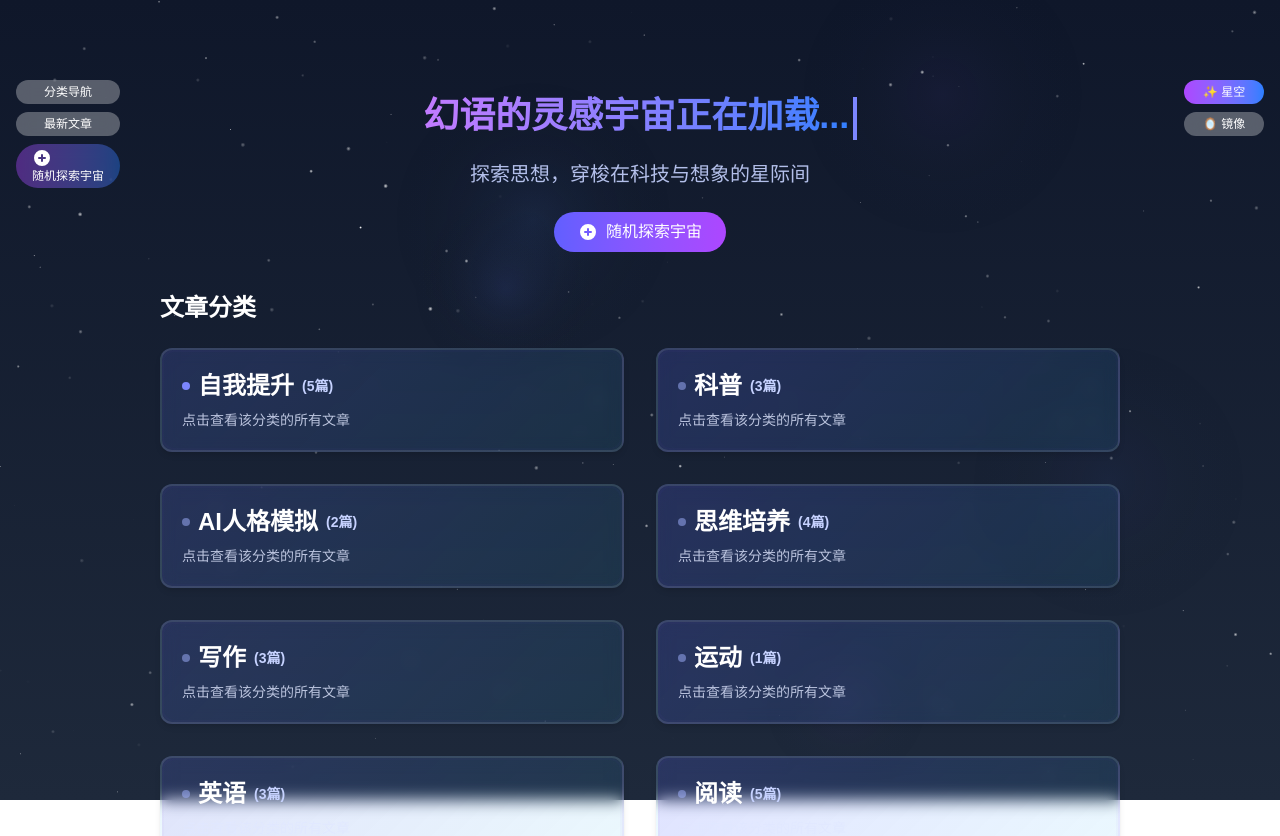
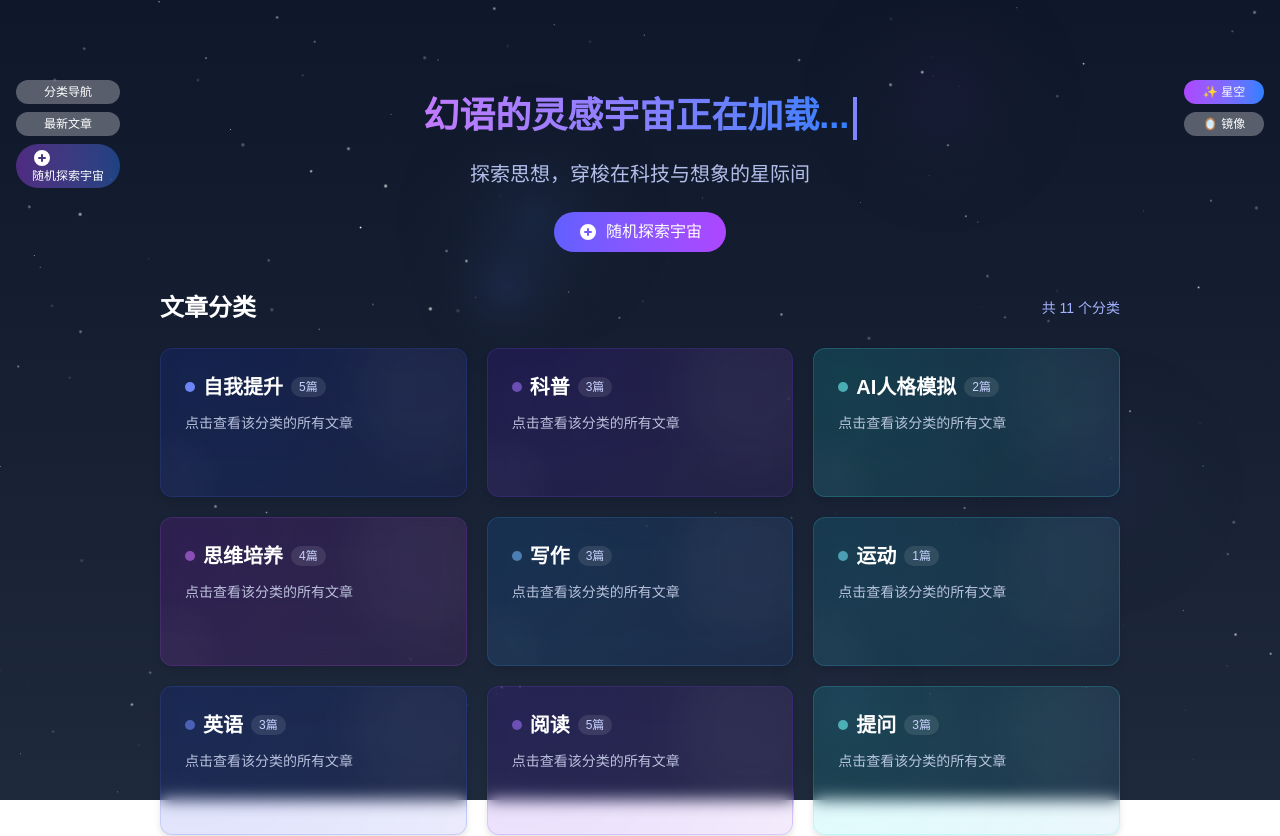
Before and after one commit to coni555/blog, a Next.js app: page / in a window 1280 px wide. Shown: the top 836 px of the page. Built offline with nearby package versions, Linux system fonts and the light colour scheme.

Commit message:
增强分类界面：添加新的CategoryFeatureCard组件，优化布局为响应式三列网格

```diff
--- /dev/null
+++ b/app/components/CategoryFeatureCard.tsx
@@ -0,0 +1,99 @@
+'use client';
+
+import React, { useState } from 'react';
+import Link from 'next/link';
+
+interface CategoryFeatureCardProps {
+  category: string;
+  articleCount: number;
+  onClick?: () => void;
+  isActive?: boolean;
+  index: number;
+}
+
+const CategoryFeatureCard: React.FC<CategoryFeatureCardProps> = ({
+  category,
+  articleCount,
+  onClick,
+  isActive = false,
+  index
+}) => {
+  const [isHovered, setIsHovered] = useState(false);
+
+  // 基于索引生成独特的渐变色
+  const generateGradient = (idx: number) => {
+    const hues = [
+      [230, 240], // 蓝色系
+      [260, 270], // 紫色系
+      [180, 200], // 青色系
+      [280, 290], // 紫红色系
+      [210, 220], // 蓝紫色系
+      [190, 200], // 青蓝色系
+    ];
+
+    const hueSet = hues[idx % hues.length];
+    const primary = hueSet[0];
+    const secondary = hueSet[1];
+
+    return {
+      background: `radial-gradient(circle at 10% 20%, hsla(${primary}, 85%, 50%, 0.15), hsla(${secondary}, 75%, 55%, 0.1))`,
+      border: `hsla(${primary}, 80%, 60%, ${isHovered ? 0.5 : 0.2})`,
+      glow: `hsla(${primary}, 90%, 65%, 0.6)`,
+      dot: `hsla(${primary}, 90%, 70%, ${isActive ? 1 : 0.6})`
+    };
+  };
+
+  const colors = generateGradient(index);
+
+  return (
+    <div
+      className={`relative overflow-hidden rounded-xl border backdrop-blur-sm p-6 transition-all duration-300 cursor-pointer select-none`}
+      style={{
+        background: colors.background,
+        borderColor: colors.border,
+        transform: isHovered ? 'translateY(-8px)' : 'translateY(0)',
+        boxShadow: isHovered ? `0 15px 30px rgba(0,0,0,0.2), 0 0 15px ${colors.glow}` : '0 4px 6px rgba(0,0,0,0.1)'
+      }}
+      onMouseEnter={() => setIsHovered(true)}
+      onMouseLeave={() => setIsHovered(false)}
+      onClick={onClick}
+    >
+      {/* 背景装饰 */}
+      <div className="absolute -right-10 -top-10 w-40 h-40 bg-white/5 rounded-full blur-xl opacity-70"></div>
+      <div className="absolute -left-10 -bottom-10 w-24 h-24 bg-white/5 rounded-full blur-lg opacity-50"></div>
+
+      <div className="relative z-10">
+        {/* 分类标题区域 */}
+        <div className="flex items-center mb-3">
+          <span
+            className="w-2.5 h-2.5 rounded-full mr-2"
+            style={{ backgroundColor: colors.dot }}
+          ></span>
+          <h3 className="text-xl font-semibold text-white">{category}</h3>
+          <span className="ml-2 px-2 py-0.5 text-xs rounded-full bg-white/10 text-indigo-200">
+            {articleCount}篇
+          </span>
+        </div>
+
+        {/* 提示文本 */}
+        <p className="text-sm text-indigo-100/80 mb-3">点击查看该分类的所有文章</p>
+
+        {/* 悬停时显示的按钮 */}
+        <div
+          className={`mt-2 inline-flex items-center text-xs text-indigo-300 transition-all duration-300 ${isHovered ? 'opacity-100' : 'opacity-0'}`}
+        >
+          <span>浏览全部</span>
+          <svg className="w-3.5 h-3.5 ml-1 transition-transform duration-300"
+            style={{ transform: isHovered ? 'translateX(3px)' : 'translateX(0)' }}
+            fill="none" stroke="currentColor" viewBox="0 0 24 24"
+            xmlns="http://www.w3.org/2000/svg"
+          >
+            <path strokeLinecap="round" strokeLinejoin="round" strokeWidth="2" d="M13 7l5 5m0 0l-5 5m5-5H6"></path>
+          </svg>
+        </div>
+      </div>
+    </div>
+  );
+};
+
+export default CategoryFeatureCard;
--- a/app/page.tsx
+++ b/app/page.tsx
@@ -11,6 +11,7 @@ import GlassCard from './components/GlassCard';
 import Carousel3D from './components/Carousel3D';
 import SimpleCard from './components/SimpleCard';
 import DataFlowBackground from './components/DataFlowBackground';
+import CategoryFeatureCard from './components/CategoryFeatureCard';
 import { getLinkHref, getNavigationUrl } from './utils/urlHelper';
 
 // 定义文章类型（与详情页一致）
@@ -368,50 +369,17 @@ export default function Home() {
   // 渲染分类卡片
   const renderCategoryCards = () => {
     return (
-      <div className="grid grid-cols-1 gap-8 md:grid-cols-2 mb-12">
-        {categories.map((category, categoryIndex) => {
-          const categoryGradient = generateGradient(categoryIndex, categories.length);
-
-          if (theme === '镜像' && isMounted) {
-            return (
-              <GlassCard
-                key={category}
-                className="cursor-pointer"
-                intensity={1.1}
-                onClick={() => handleCategoryClick(category)}
-              >
-                <h2 className="text-2xl font-semibold mb-2 text-white flex items-center">
-                  <span className={`w-2 h-2 rounded-full inline-block mr-2 ${activeCategory === category ? 'bg-cyan-400' : 'bg-cyan-300/50'}`}></span>
-                  {category}
-                  <span className="text-sm ml-2 text-indigo-200">({groupedArticles[category].length}篇)</span>
-                </h2>
-                <p className="text-sm text-indigo-100/80">
-                  点击查看该分类的所有文章
-                </p>
-              </GlassCard>
-            );
-          }
-
-          return (
-            <SimpleCard
-              key={category}
-              gradientFrom={categoryGradient.from}
-              gradientTo={categoryGradient.to}
-              hoverScale={1.02}
-              className="cursor-pointer"
-              onClick={() => handleCategoryClick(category)}
-            >
-              <h2 className="text-2xl font-semibold mb-2 text-white flex items-center">
-                <span className={`w-2 h-2 rounded-full inline-block mr-2 ${activeCategory === category ? 'bg-indigo-400' : 'bg-indigo-300/50'}`}></span>
-                {category}
-                <span className="text-sm ml-2 text-indigo-200">({groupedArticles[category].length}篇)</span>
-              </h2>
-              <p className="text-sm text-indigo-100/80">
-                点击查看该分类的所有文章
-              </p>
-            </SimpleCard>
-          );
-        })}
+      <div className="grid grid-cols-1 sm:grid-cols-2 lg:grid-cols-3 gap-5 mb-12">
+        {categories.map((category, categoryIndex) => (
+          <CategoryFeatureCard
+            key={category}
+            category={category}
+            articleCount={groupedArticles[category].length}
+            isActive={activeCategory === category}
+            index={categoryIndex}
+            onClick={() => handleCategoryClick(category)}
+          />
+        ))}
       </div>
     );
   };
@@ -680,52 +648,11 @@ export default function Home() {
 
         {/* 分类卡片区域 */}
         <div ref={categoriesRef} className={`transition-opacity duration-500 ${isMounted && typingDone ? 'opacity-100' : 'opacity-0'}`}>
-          <h2 className="text-2xl font-semibold text-white mb-6">文章分类</h2>
-          <div className="grid grid-cols-1 gap-8 md:grid-cols-2 mb-16">
-            {categories.map((category, categoryIndex) => {
-              const categoryGradient = generateGradient(categoryIndex, categories.length);
-
-              if (theme === '镜像' && isMounted) {
-                return (
-                  <GlassCard
-                    key={category}
-                    className="cursor-pointer"
-                    intensity={1.1}
-                    onClick={() => handleCategoryClick(category)}
-                  >
-                    <h2 className="text-2xl font-semibold mb-2 text-white flex items-center">
-                      <span className={`w-2 h-2 rounded-full inline-block mr-2 ${activeCategory === category ? 'bg-cyan-400' : 'bg-cyan-300/50'}`}></span>
-                      {category}
-                      <span className="text-sm ml-2 text-indigo-200">({groupedArticles[category].length}篇)</span>
-                    </h2>
-                    <p className="text-sm text-indigo-100/80">
-                      点击查看该分类的所有文章
-                    </p>
-                  </GlassCard>
-                );
-              }
-
-              return (
-                <SimpleCard
-                  key={category}
-                  gradientFrom={categoryGradient.from}
-                  gradientTo={categoryGradient.to}
-                  hoverScale={1.02}
-                  className="cursor-pointer"
-                  onClick={() => handleCategoryClick(category)}
-                >
-                  <h2 className="text-2xl font-semibold mb-2 text-white flex items-center">
-                    <span className={`w-2 h-2 rounded-full inline-block mr-2 ${activeCategory === category ? 'bg-indigo-400' : 'bg-indigo-300/50'}`}></span>
-                    {category}
-                    <span className="text-sm ml-2 text-indigo-200">({groupedArticles[category].length}篇)</span>
-                  </h2>
-                  <p className="text-sm text-indigo-100/80">
-                    点击查看该分类的所有文章
-                  </p>
-                </SimpleCard>
-              );
-            })}
+          <div className="flex items-center justify-between mb-6">
+            <h2 className="text-2xl font-semibold text-white">文章分类</h2>
+            <div className="text-sm text-indigo-300">共 {categories.length} 个分类</div>
           </div>
+          {renderCategoryCards()}
 
           {/* 活跃分类的文章轮播 */}
           <div id="category-content" ref={categoryContentRef} className="scroll-mt-28">
```
